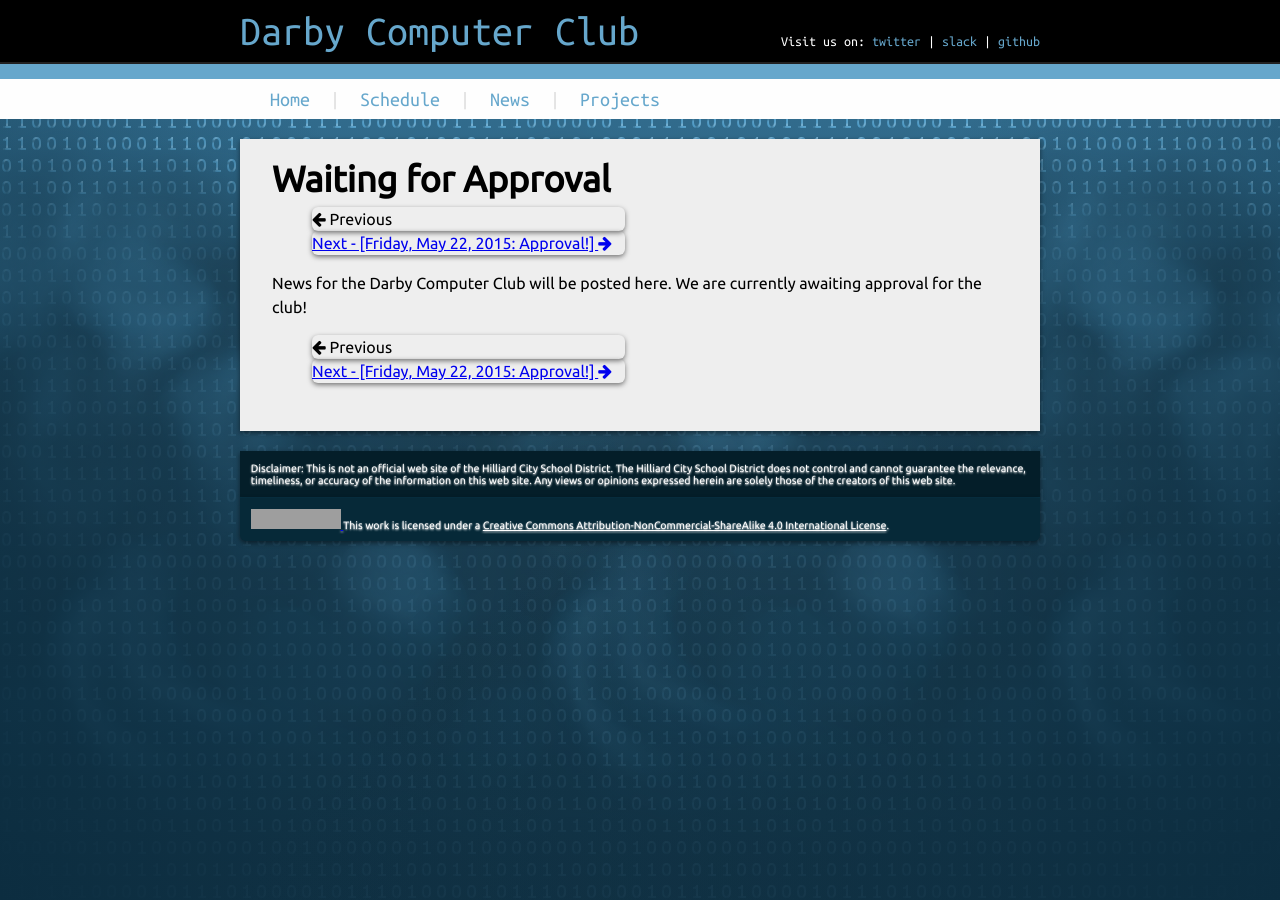
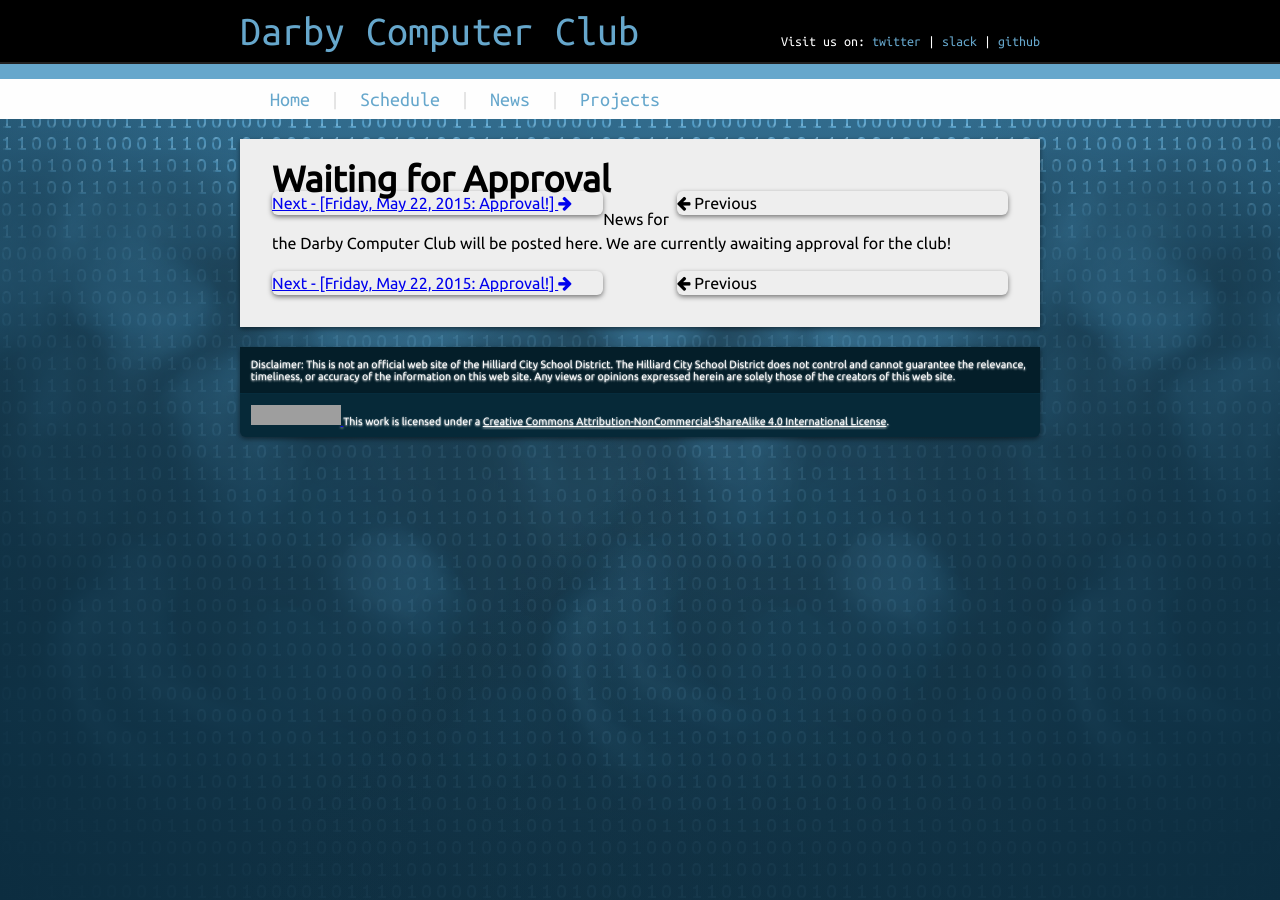
Before and after one commit to DarbyComputerClub/DarbyComputerClub.github.io, a Jekyll site: the page built from _posts/2015-04-30-waiting-for-approval.md, in a window 1280 px wide. Built offline with Jekyll 4.4.1, drawn with Linux system fonts in a browser that asks for light colours; nearby versions of some CDN libraries; grey boxes are pictures that could not be loaded.

Commit message:
Correct post styling

```diff
--- a/_layouts/post.html
+++ b/_layouts/post.html
@@ -1,65 +1,61 @@
 {% include head.html %}
   <nav>
-      <ul class="pager">
     {% if page.previous.url %}
+        <div class="nav-link-right">
           <a href="{{ page.previous.url }}">
-              <div class="nav-links">
             <i class="fa fa-arrow-left"></i>
             Previous - [{{ page.previous.date | date: "%A, %B %d, %Y" }}: {{ page.previous.title }}]
+          </a>
         </div>
-            </a>
     {% else %}
-            <div class="nav-links">
+      <div class="nav-link-right">
         <i class="fa fa-arrow-left"></i>
         Previous
       </div>
     {% endif %}
     {% if page.next.url %}
+      <div class="nav-link-left">
         <a href="{{ page.next.url }}">
-              <div class="nav-links">
           Next - [{{ page.next.date | date: "%A, %B %d, %Y" }}: {{ page.next.title }}]
           <i class="fa fa-arrow-right"></i>
+        </a>
       </div>
-            </a>
     {% else %}
-            <div class="nav-links">
+      <div class="nav-link-left">
         Next
         <i class="fa fa-arrow-right"></i>
       </div>
     {% endif %}
-      </ul>
   </nav>
 
   {{ content }}
 
   <nav>
-      <ul class="pager">
     {% if page.previous.url %}
+        <div class="nav-link-right">
           <a href="{{ page.previous.url }}">
-              <div class="nav-links">
             <i class="fa fa-arrow-left"></i>
             Previous - [{{ page.previous.date | date: "%A, %B %d, %Y" }}: {{ page.previous.title }}]
+          </a>
         </div>
-            </a>
     {% else %}
-            <div class="nav-links">
+      <div class="nav-link-right">
         <i class="fa fa-arrow-left"></i>
         Previous
       </div>
     {% endif %}
     {% if page.next.url %}
+      <div class="nav-link-left">
         <a href="{{ page.next.url }}">
-              <div class="nav-links">
           Next - [{{ page.next.date | date: "%A, %B %d, %Y" }}: {{ page.next.title }}]
           <i class="fa fa-arrow-right"></i>
+        </a>
       </div>
-            </a>
     {% else %}
-            <div class="nav-links">
+      <div class="nav-link-left">
         Next
         <i class="fa fa-arrow-right"></i>
       </div>
     {% endif %}
-      </ul>
   </nav>
 {% include footer.html %}
--- a/style.css
+++ b/style.css
@@ -70,11 +70,20 @@ body {
     font-size: 16px;
 }
 
-.nav-links {
+.nav-link-right {
     box-shadow: 0 2px 5px rgba(0, 0, 0, 0.5);
     border-radius: 6px;
     font-size: 16px;
-    max-width: 45%;
+    width: 45%;
+    float: right;
+}
+
+.nav-link-left {
+    box-shadow: 0 2px 5px rgba(0, 0, 0, 0.5);
+    border-radius: 6px;
+    font-size: 16px;
+    width: 45%;
+    float: left;
 }
 
 #content {
```
Lines whose indentation alone changed are shown as unchanged.
